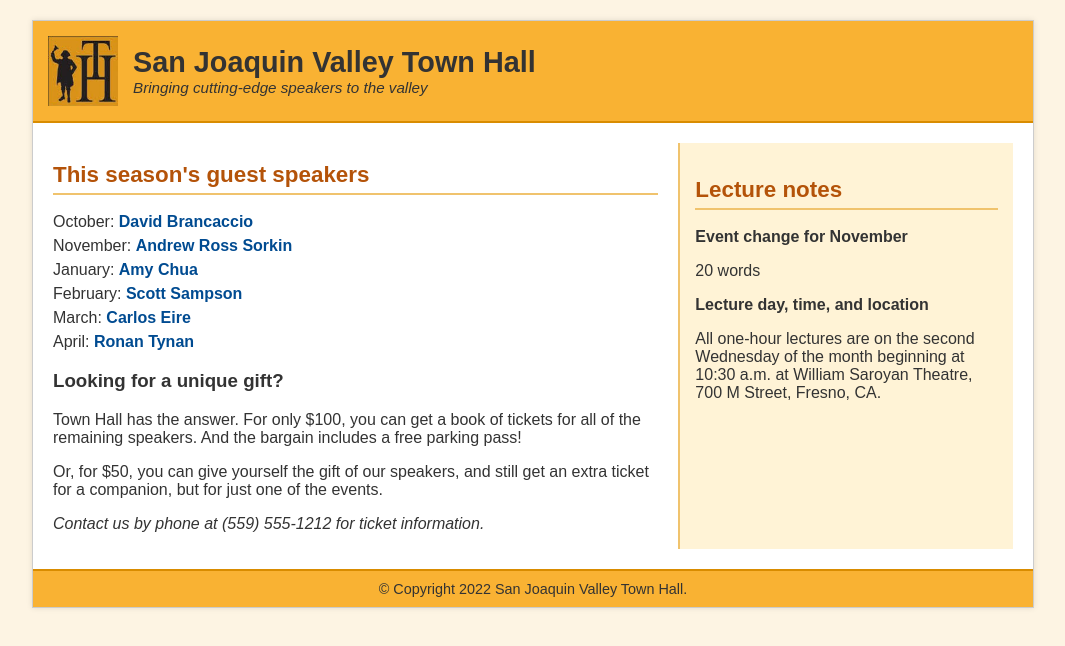
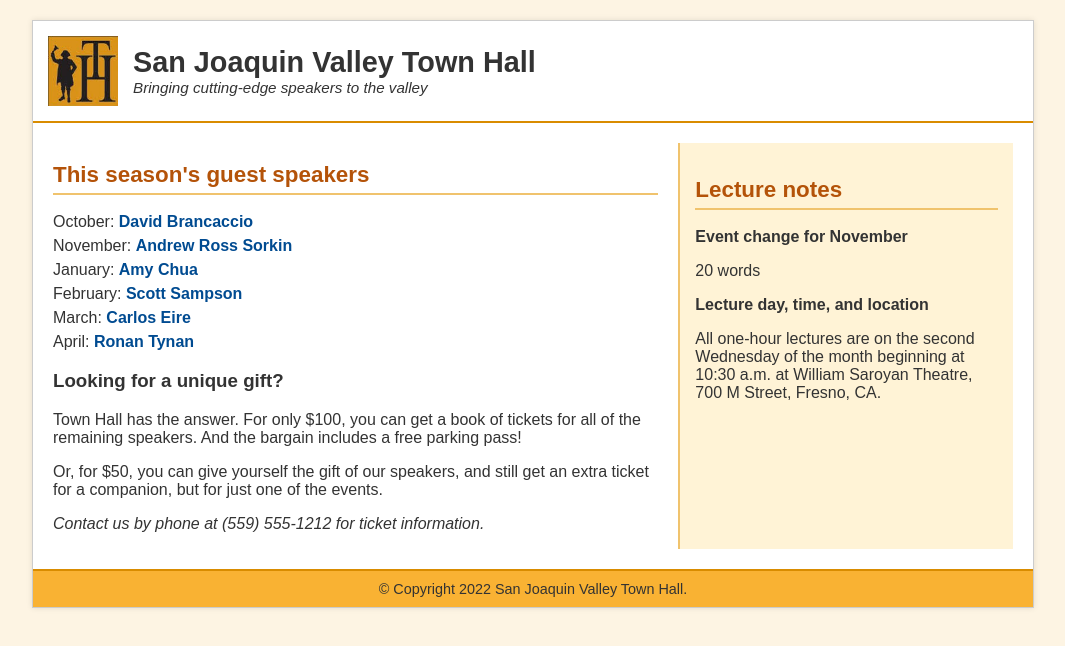
Before and after one commit to JohnWonne/WebAppLab2, a plain HTML site: page exercise4.html in a window 1280 px wide. Shown: the whole page, without its empty margins (107-1172 px from the left). Drawn offline with Linux system fonts and the light colour scheme.

Commit message:
Update exercise4.html change color header

```diff
--- a/exercise4.html
+++ b/exercise4.html
@@ -27,7 +27,7 @@
 
     /* Header section */
     header {
-      background-color: #f9b233; /* orange-yellow */
+      background-color: #ffffff; /* orange-yellow */
       display: flex;
       align-items: center;
       padding: 15px;
```
